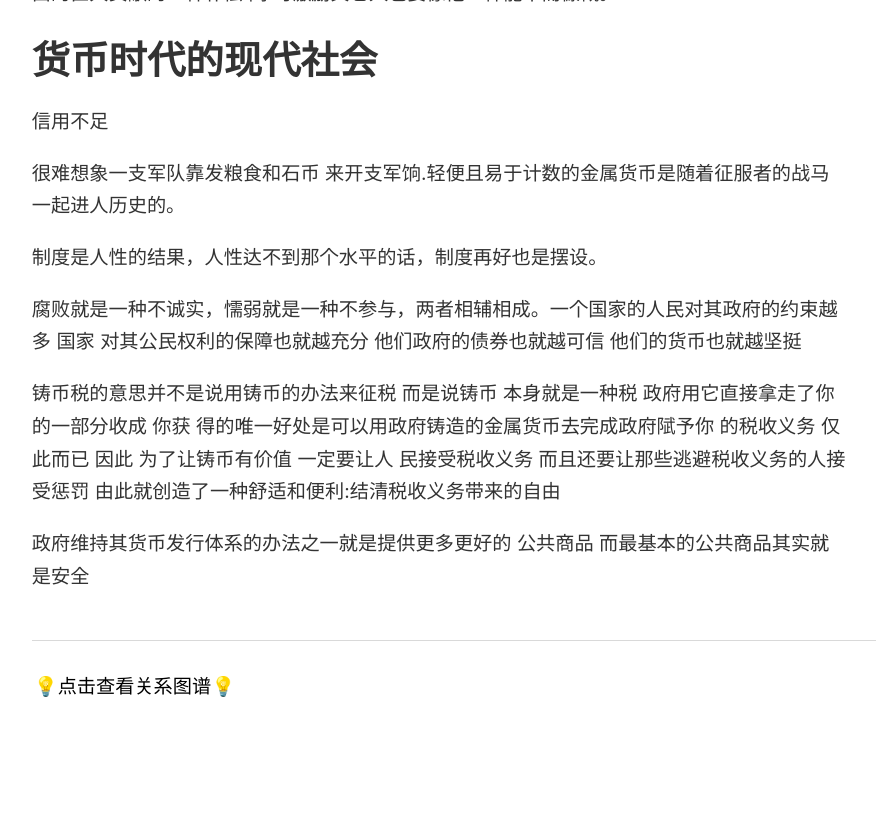
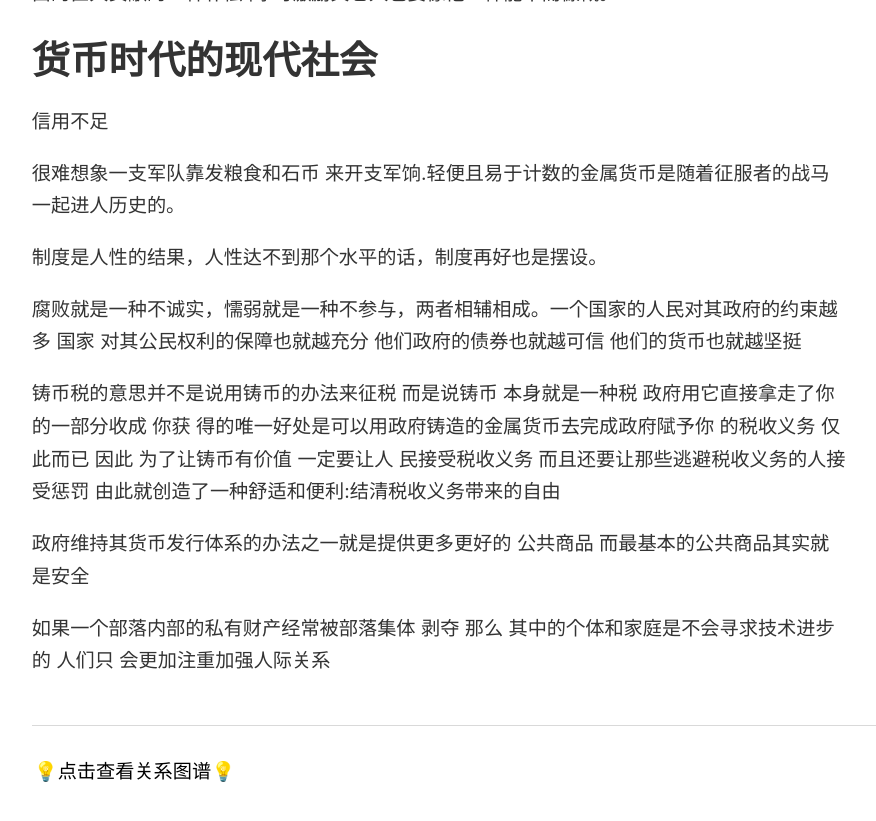
Before and after one commit to wingowen/digital-garden-jekyll, a Jekyll site: the page built from _notes/金融哲学三部曲：货币起源.md, in a window 1280 px wide and 900 px high, scrolled down 2580 px. Shown: the top 821 px of the window, without its empty margins (45-921 px from the left). Built offline with Jekyll 4.4.1, drawn with Linux system fonts in a browser that asks for light colours.

Commit message:
vault backup: 2024-10-01 20:57:54

```diff
--- a/_notes/金融哲学三部曲：货币起源.md
+++ b/_notes/金融哲学三部曲：货币起源.md
@@ -71,3 +71,5 @@
 铸币税的意思并不是说用铸币的办法来征税 而是说铸币 本身就是一种税 政府用它直接拿走了你的一部分收成 你获 得的唯一好处是可以用政府铸造的金属货币去完成政府陚予你 的税收义务 仅此而已 因此 为了让铸币有价值 一定要让人 民接受税收义务 而且还要让那些逃避税收义务的人接受惩罚 由此就创造了一种舒适和便利:结清税收义务带来的自由
 
 政府维持其货币发行体系的办法之一就是提供更多更好的 公共商品 而最基本的公共商品其实就是安全
+
+如果一个部落内部的私有财产经常被部落集体 剥夺 那么 其中的个体和家庭是不会寻求技术进步的 人们只 会更加注重加强人际关系
```
